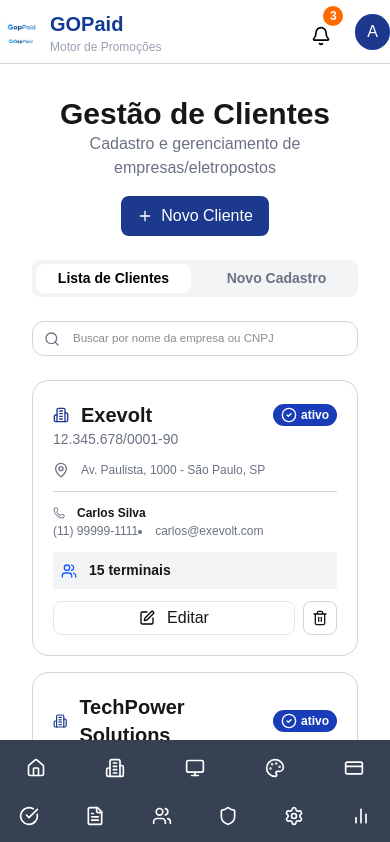
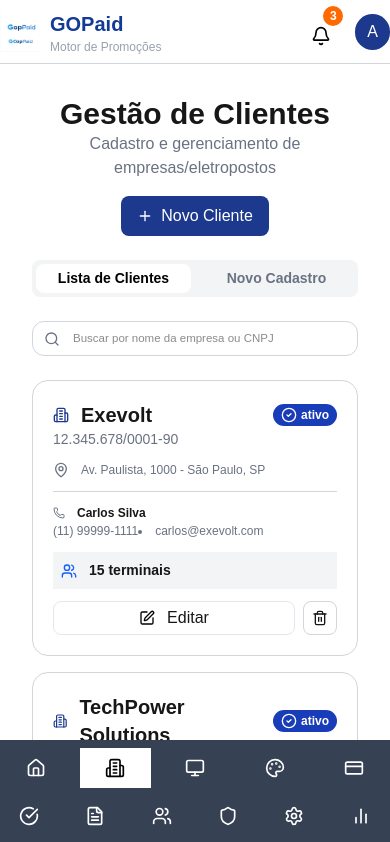
Before and after one commit to JohannPDaniel/Meu-projeto, a Next.js app: page /clientes/lista in a window 390 px wide. Shown: the top 842 px of the page. Built offline with nearby package versions, Linux system fonts and the light colour scheme.

Commit message:
concertando marcação do modo mobile da pagina clientes

```diff
--- a/src/components/NavBarMobile.tsx
+++ b/src/components/NavBarMobile.tsx
@@ -1,28 +1,39 @@
 'use client';
-
 import {
-	BarChart2,
+	Home,
 	Building2,
-	CheckCircle,
-	CreditCard,
-	FileText,
-	Home,
 	Monitor,
 	Palette,
+	CreditCard,
+	CheckCircle,
+	FileText,
+	Users,
+	Shield,
 	Settings,
-	Shield,
-	Users,
+	BarChart2,
 } from 'lucide-react';
 import { usePathname } from 'next/navigation';
 import { MenuMobile } from './menuMobile';
-
+// ...
 
 export const NavBarMobile = () => {
 	const pathname = usePathname();
 
+	const root = (p: string) => '/' + p.replace(/^\/+|\/+$/g, '').split('/')[0];
+
+	const isActive = (href: string) => {
+		// ativo quando é exatamente a rota OU começa com ela
+		// OU quando o "root" coincide (ex.: /clientes/novo marca /clientes/lista)
+		return (
+			pathname === href ||
+			pathname.startsWith(href + '/') ||
+			root(pathname) === root(href)
+		);
+	};
+
 	const topRow = [
 		{ icon: Home, href: '/dashboard' },
-		{ icon: Building2, href: '/clientes' },
+		{ icon: Building2, href: '/clientes/lista' },
 		{ icon: Monitor, href: '/terminais' },
 		{ icon: Palette, href: '/interface' },
 		{ icon: CreditCard, href: '/transacoes' },
@@ -45,7 +56,7 @@ export const NavBarMobile = () => {
 						key={i}
 						href={menu.href}
 						icon={menu.icon}
-						isActive={pathname === menu.href}
+						isActive={isActive(menu.href)}
 					/>
 				))}
 			</div>
@@ -56,7 +67,7 @@ export const NavBarMobile = () => {
 						key={i}
 						href={menu.href}
 						icon={menu.icon}
-						isActive={pathname === menu.href}
+						isActive={isActive(menu.href)}
 					/>
 				))}
 			</div>
```
